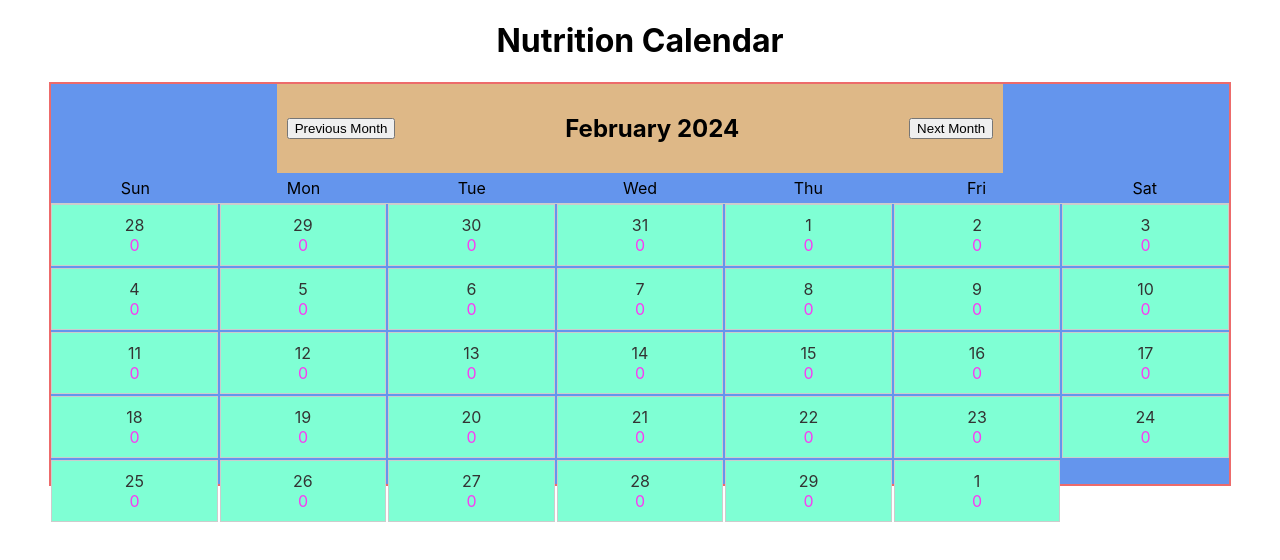
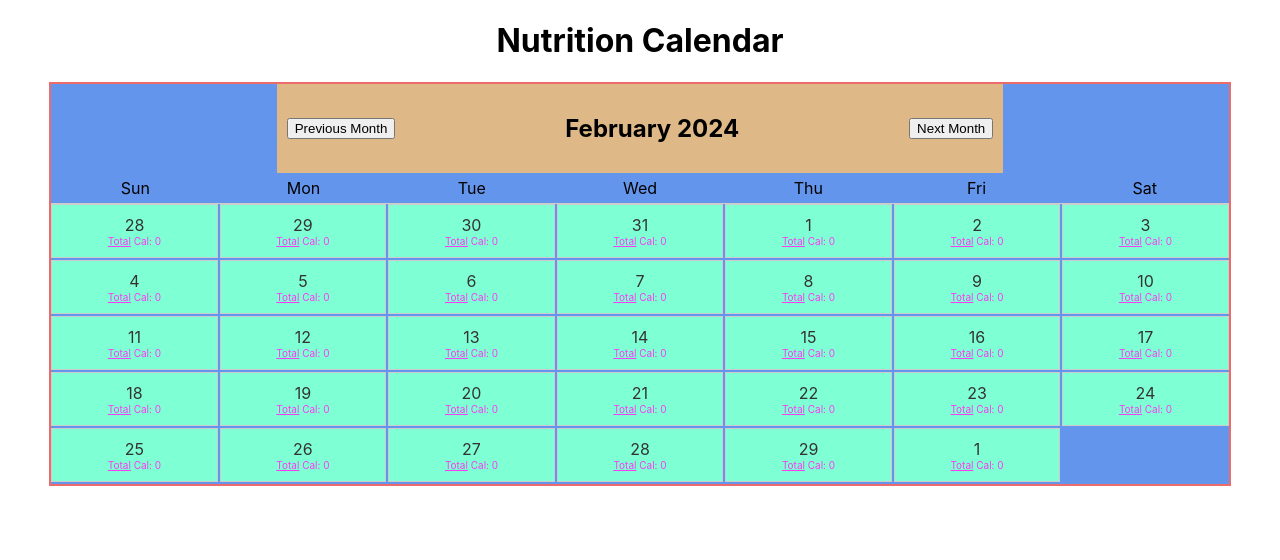
Before and after one commit to davidxv15/Nutrition-Calendar, a React (Create React App) app: page / in a window 1280 px wide. Shown: the top 560 px of the page. Built offline with nearby package versions, Linux system fonts and the light colour scheme.

Commit message:
Total underlined

```diff
--- a/src/components/Calendar/Calendar.css
+++ b/src/components/Calendar/Calendar.css
@@ -122,4 +122,9 @@
 
 .total-calories {
   color: rgb(249, 59, 243);
+  font-size: 10px;
 }
+
+.underline {
+  text-decoration: underline;
+}
--- a/src/components/Calendar/Day.jsx
+++ b/src/components/Calendar/Day.jsx
@@ -50,7 +50,7 @@ const Day = ({
     >
       {date.format("D")}
       {/* ADD CAL TOTAL IN A DIV FOR STATIC CALENDAR VIEW */}
-      <div className="total-calories">{totalCalories}</div>
+      <div><div className="total-calories"><span className="underline">Total</span> Cal: {totalCalories}</div></div>
       {isExpanded && (
         <div className="day-expanded">
           <div className="selected-date">
```
